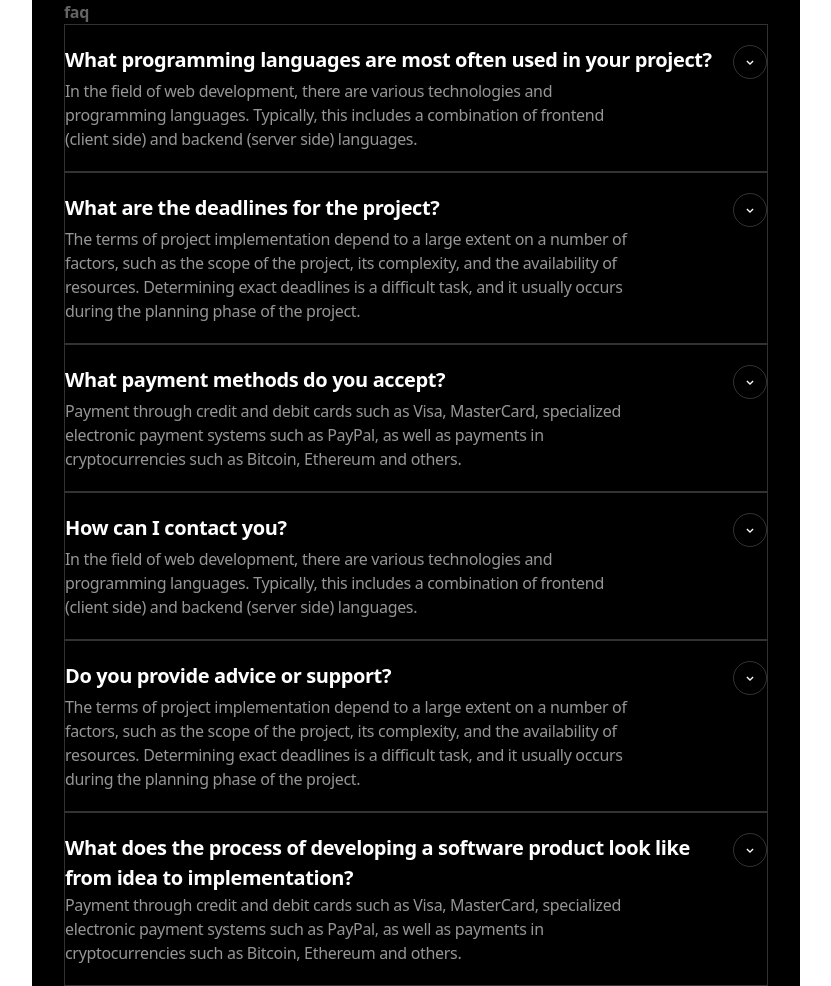
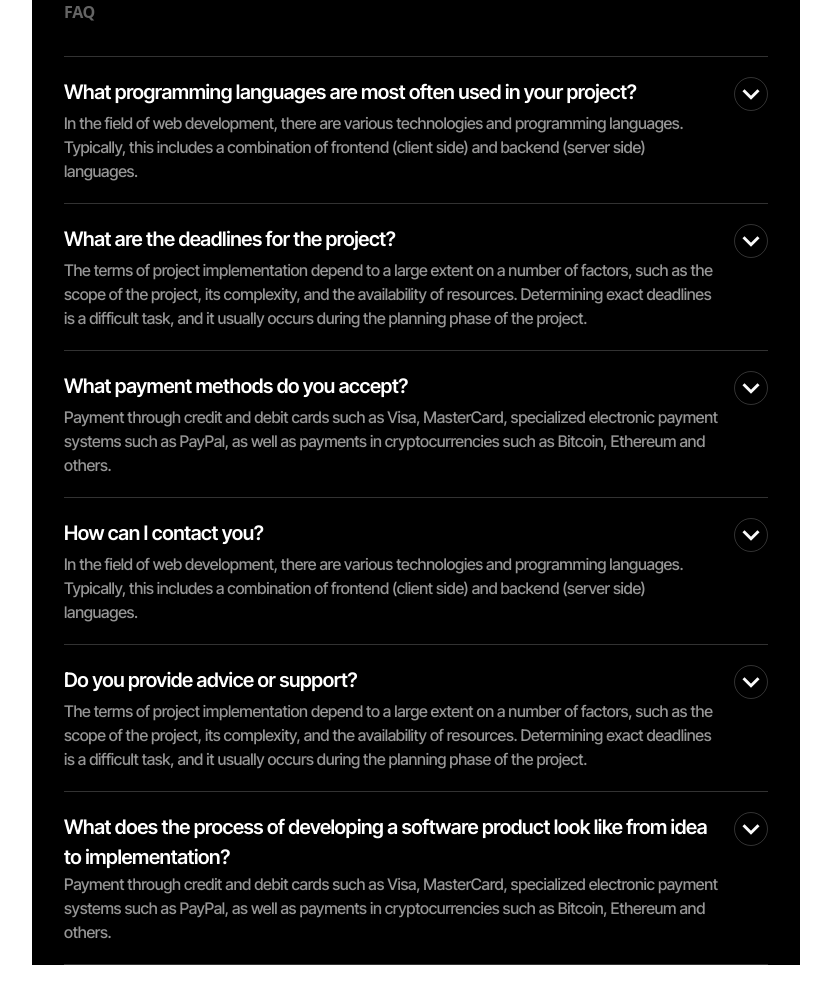
Before and after one commit to Tatianadardik44/try-five, a website built with Vite: page src/page-2.html in a window 1280 px wide. Shown: the whole page, without its empty margins (224-1055 px from the left). After the commit the page ends 965 px from the top, so only its background shows below. Built offline with nearby package versions, Linux system fonts and the light colour scheme; what accordion-js would draw is missing.

Commit message:
ctyle-css

```diff
--- a/src/css/accord.css
+++ b/src/css/accord.css
@@ -1,6 +1,7 @@
 .accordion-container .ac .ac-trigger::after {
   content: none;
 }
+
 body .faq-conteiner {
   background-color: black;
   max-width: 375px;
@@ -15,6 +16,9 @@ body .faq-conteiner {
 
 .list-item.ac.js-enabled.is-active .box-conteiner .box-icon {
   transform: rotate(180deg);
+}
+.accordion-container .ac {
+  border: none;
 }
 @media screen and (min-width: 768px) {
   body .faq-conteiner {
@@ -35,6 +39,7 @@ body .faq-conteiner {
   line-height: 150%;
   letter-spacing: -0.02em;
   color: rgba(250, 250, 250, 0.4);
+  margin-bottom: 32px;
 }
 .list {
   max-width: 343px;
@@ -46,9 +51,6 @@ body .faq-conteiner {
 }
 @media screen and (min-width: 1440px) {
   .list {
-    /* display: flex;
-    flex-wrap: wrap; */
-
     display: grid;
     grid-template-columns: auto auto;
     grid-template-rows: auto auto auto;
@@ -56,12 +58,27 @@ body .faq-conteiner {
     grid-auto-flow: column;
   }
 }
+@media screen and (min-width: 1440px) {
+  .list .bord-right {
+    border-right: 1px solid rgba(250, 250, 250, 0.2);
+    padding-right: 32px;
+  }
+}
+@media screen and (min-width: 1440px) {
+  .list .bord-left {
+    padding-left: 32px;
+  }
+}
+
 .list .list-item {
   background-color: black;
   margin: 0;
-  border: 1px solid rgba(250, 250, 250, 0.2);
+  border-top: 1px solid rgba(250, 250, 250, 0.2);
   padding-top: 20px;
   padding-bottom: 20px;
+}
+.list .list-item:last-child {
+  border-bottom: 1px solid rgba(250, 250, 250, 0.2);
 }
 @media screen and (min-width: 1440px) {
   .list .list-item {
@@ -71,7 +88,7 @@ body .faq-conteiner {
 .list .list-item .list-item-title {
   display: flex;
   justify-content: space-between;
-  font-family: var(--font-family);
+  font-family: Inter Tight, SemiBold;
   font-weight: 600;
   font-size: 20px;
   line-height: 150%;
@@ -90,13 +107,14 @@ body .faq-conteiner {
   width: 34px;
   height: 34px;
   flex-shrink: 0;
+  margin-left: 25px;
 }
 
 .list-item .list-item-title .box-conteiner-down {
   display: none;
 }
 .list-item-text {
-  font-family: var(--font-family);
+  font-family: Inter Tight, Medium;
   font-weight: 500;
   font-size: 16px;
   line-height: 150%;
@@ -105,11 +123,6 @@ body .faq-conteiner {
 }
 @media screen and (min-width: 768px) {
   .list-item-text {
-    max-width: 656px;
+    width: 656px;
   }
 }
-@media screen and (min-width: 768px) {
-  .list-item-text {
-    max-width: 574px;
-  }
-}
--- a/src/page-2.html
+++ b/src/page-2.html
@@ -21,24 +21,16 @@
     />
   </head>
   <body>
-    <!-- <section>
-      <a href="./index.html">Go to home</a>
-    </section> -->
     <section class="faq-conteiner">
-      <h1 class="top-title">faq</h1>
+      <h1 class="top-title">FAQ</h1>
       <ul class="list accordion-container">
-        <li class="list-item ac">
+        <li class="list-item ac bord-right">
           <h2 class="list-item-title ac-trigger">
             What programming languages are most often used in your project?
 
             <div class="box-conteiner">
-              <svg class="box-icon" width="10" height="5">
+              <svg class="box-icon" width="20" height="20">
                 <use href="./img/symbol-defs.svg#icon-down-2"></use>
-              </svg>
-            </div>
-            <div class="box-conteiner-down">
-              <svg class="box-icon-down" width="20" height="20">
-                <use href="./img/symbol-defs.svg#icon-up-2"></use>
               </svg>
             </div>
           </h2>
@@ -50,17 +42,12 @@
           </p>
         </li>
 
-        <li class="list-item ac">
+        <li class="list-item ac bord-right">
           <h2 class="list-item-title ac-trigger">
             What are the deadlines for the project?
             <div class="box-conteiner">
-              <svg class="box-icon" width="10" height="5">
+              <svg class="box-icon" width="20" height="20">
                 <use href="./img/symbol-defs.svg#icon-down-2"></use>
-              </svg>
-            </div>
-            <div class="box-conteiner-down">
-              <svg class="box-icon" width="20" height="20">
-                <use href="./img/symbol-defs.svg#icon-up-2"></use>
               </svg>
             </div>
           </h2>
@@ -74,17 +61,12 @@
           </p>
         </li>
 
-        <li class="list-item ac">
+        <li class="list-item ac bord-right">
           <h2 class="list-item-title ac-trigger">
             What payment methods do you accept?
             <div class="box-conteiner">
-              <svg class="box-icon" width="10" height="5">
+              <svg class="box-icon" width="20" height="20">
                 <use href="./img/symbol-defs.svg#icon-down-2"></use>
-              </svg>
-            </div>
-            <div class="box-conteiner-down">
-              <svg class="box-icon" width="20" height="20">
-                <use href="./img/symbol-defs.svg#icon-up-2"></use>
               </svg>
             </div>
           </h2>
@@ -96,17 +78,12 @@
           </p>
         </li>
 
-        <li class="list-item ac">
+        <li class="list-item ac bord-left">
           <h2 class="list-item-title ac-trigger">
             How can I contact you?
             <div class="box-conteiner">
-              <svg class="box-icon" width="10" height="5">
+              <svg class="box-icon" width="20" height="20">
                 <use href="./img/symbol-defs.svg#icon-down-2"></use>
-              </svg>
-            </div>
-            <div class="box-conteiner-down">
-              <svg class="box-icon" width="20" height="20">
-                <use href="./img/symbol-defs.svg#icon-up-2"></use>
               </svg>
             </div>
           </h2>
@@ -117,17 +94,12 @@
             frontend (client side) and backend (server side) languages.
           </p>
         </li>
-        <li class="list-item ac">
+        <li class="list-item ac bord-left">
           <h2 class="list-item-title ac-trigger">
             Do you provide advice or support?
             <div class="box-conteiner">
-              <svg class="box-icon" width="10" height="5">
+              <svg class="box-icon" width="20" height="20">
                 <use href="./img/symbol-defs.svg#icon-down-2"></use>
-              </svg>
-            </div>
-            <div class="box-conteiner-down">
-              <svg class="box-icon" width="20" height="20">
-                <use href="./img/symbol-defs.svg#icon-up-2"></use>
               </svg>
             </div>
           </h2>
@@ -140,18 +112,13 @@
             the project.
           </p>
         </li>
-        <li class="list-item ac">
+        <li class="list-item ac bord-left">
           <h2 class="list-item-title ac-trigger">
             What does the process of developing a software product look like
             from idea to implementation?
             <div class="box-conteiner">
-              <svg class="box-icon" width="10" height="5">
+              <svg class="box-icon" width="20" height="20">
                 <use href="./img/symbol-defs.svg#icon-down-2"></use>
-              </svg>
-            </div>
-            <div class="box-conteiner-down">
-              <svg class="box-icon" width="20" height="20">
-                <use href="./img/symbol-defs.svg#icon-up-2"></use>
               </svg>
             </div>
           </h2>
```
